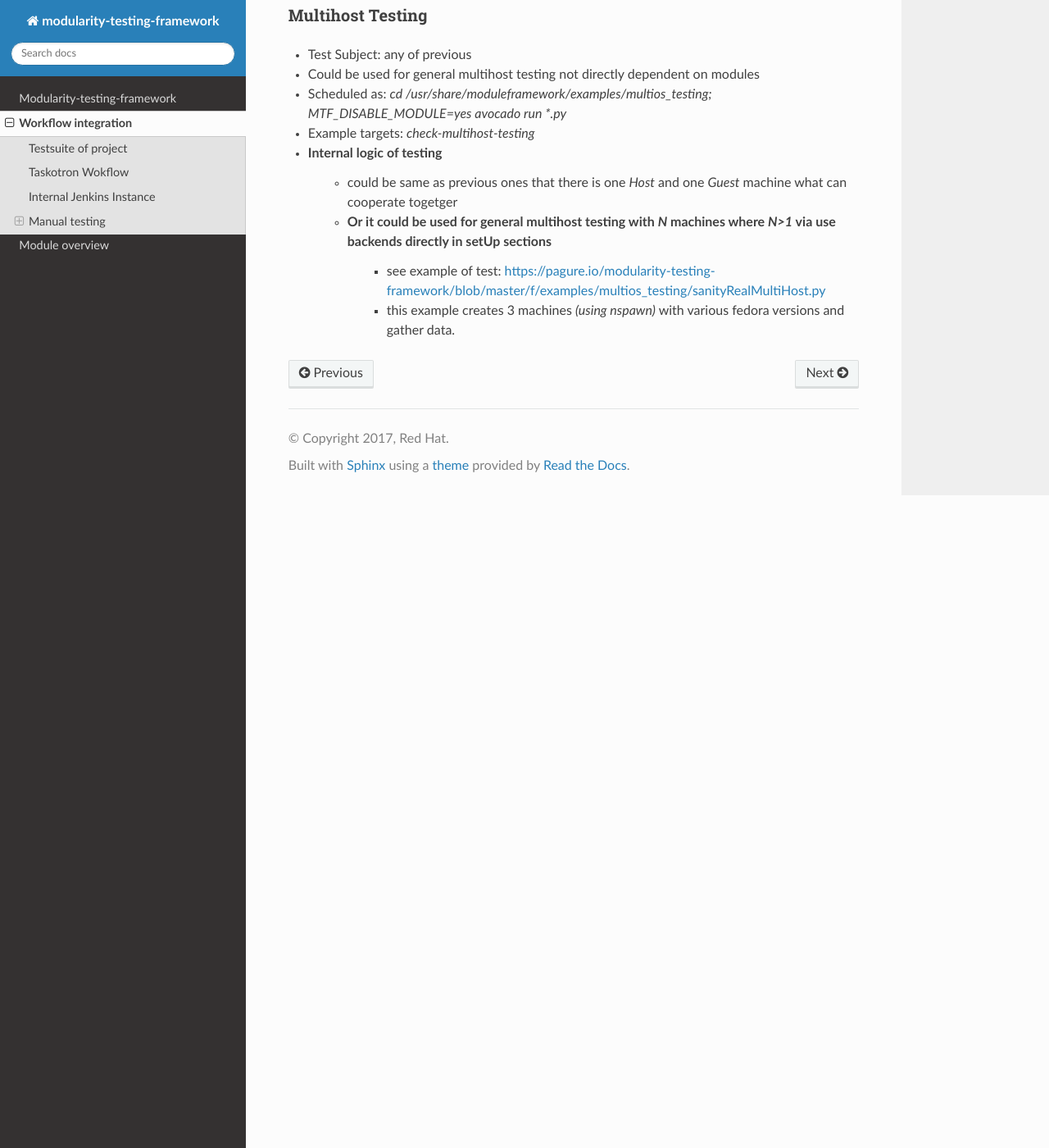
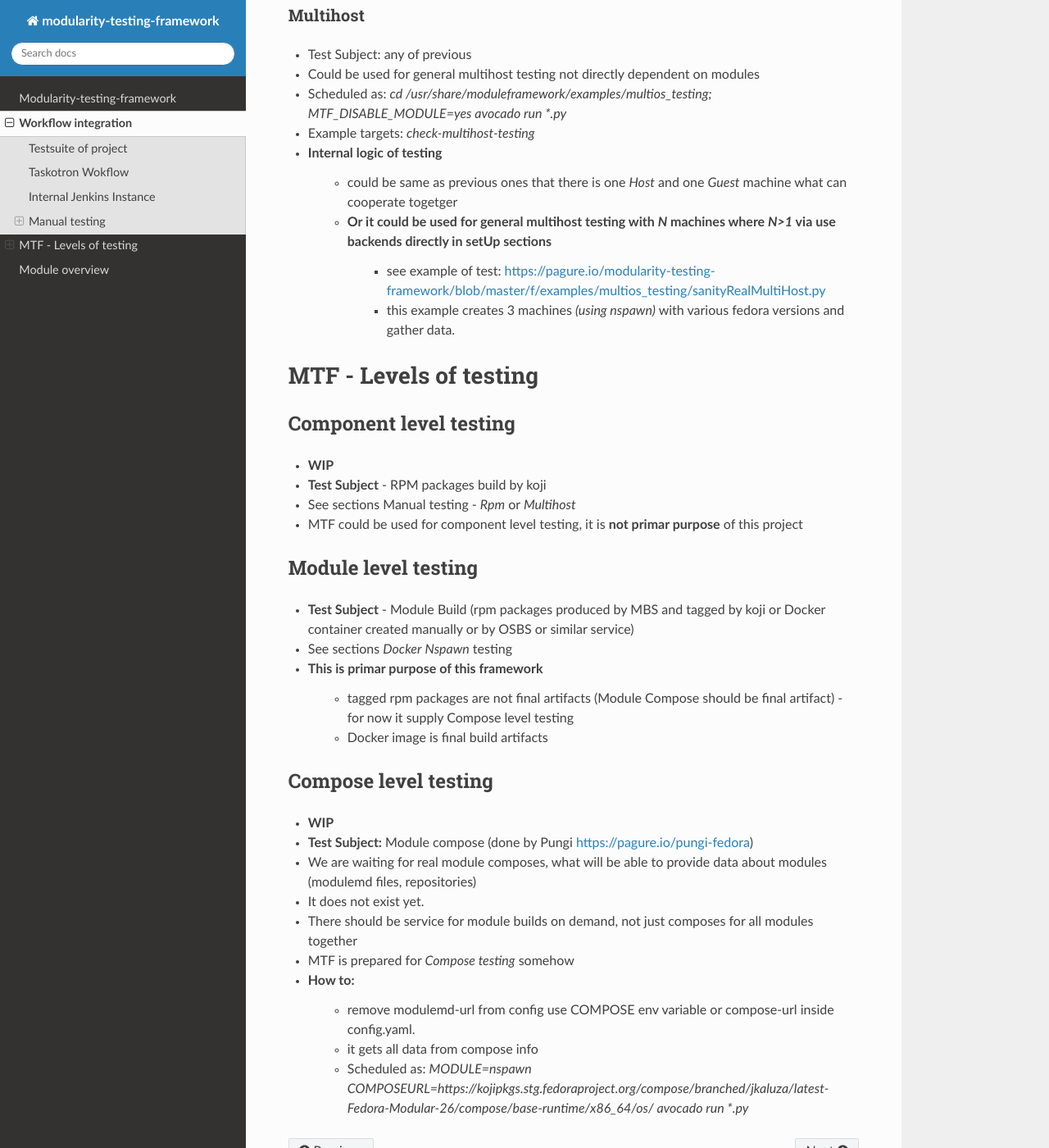
Before and after one commit to fedora-modularity/meta-test-family, a Sphinx documentation site: the page built from docs/workflow_integration.rst, in a window 1280 px wide and 1400 px high, scrolled down 3421 px. Shown: the whole window at 82% size. Built offline with Sphinx 7.4.7 and the Read the Docs theme 2.0.0, drawn with Linux system fonts in a browser that asks for light colours.

Commit message:
added levels of tests to documentation

```diff
--- a/docs/workflow_integration.rst
+++ b/docs/workflow_integration.rst
@@ -114,3 +114,36 @@
     - Or it could be used for general multihost testing with *N* machines where *N>1* via use backends directly in setUp sections
         - see example of test: https://pagure.io/modularity-testing-framework/blob/master/f/examples/multios_testing/sanityRealMultiHost.py
         - this example creates 3 machines *(using nspawn)* with various fedora versions and gather data.
+
+MTF - Levels of testing
+==========================================
+
+Component level testing
+----------------------------
+- **WIP**
+- **Test Subject** - RPM packages build by koji
+- See sections Manual testing - *Rpm* or *Multihost*
+- MTF could be used for component level testing, it is **not primar purpose** of this project
+
+
+Module level testing
+----------------------------
+
+- **Test Subject** - Module Build (rpm packages produced by MBS and tagged by koji or Docker container created manually or by OSBS or similar service)
+- See sections *Docker* *Nspawn* testing
+- **This is primar purpose of this framework**
+    - tagged rpm packages are not final artifacts (Module Compose should be final artifact) - for now it supply Compose level testing
+    - Docker image is final build artifacts
+
+Compose level testing
+----------------------------
+- **WIP**
+- **Test Subject:** Module compose (done by Pungi https://pagure.io/pungi-fedora)
+- We are waiting for real module composes, what will be able to provide data about modules (modulemd files, repositories)
+- It does not exist yet.
+- There should be service for module builds on demand, not just composes for all modules together
+- MTF is prepared for *Compose testing* somehow
+- How to:
+    - remove modulemd-url from config use COMPOSE  env variable or compose-url inside config.yaml.
+    - it gets all data from compose info
+    - Scheduled as: `MODULE=nspawn COMPOSEURL=https://kojipkgs.stg.fedoraproject.org/compose/branched/jkaluza/latest-Fedora-Modular-26/compose/base-runtime/x86_64/os/ avocado run *.py`
```
Also changed, not shown: other parts of docs/workflow_integration.rst (+1 -1 lines).
